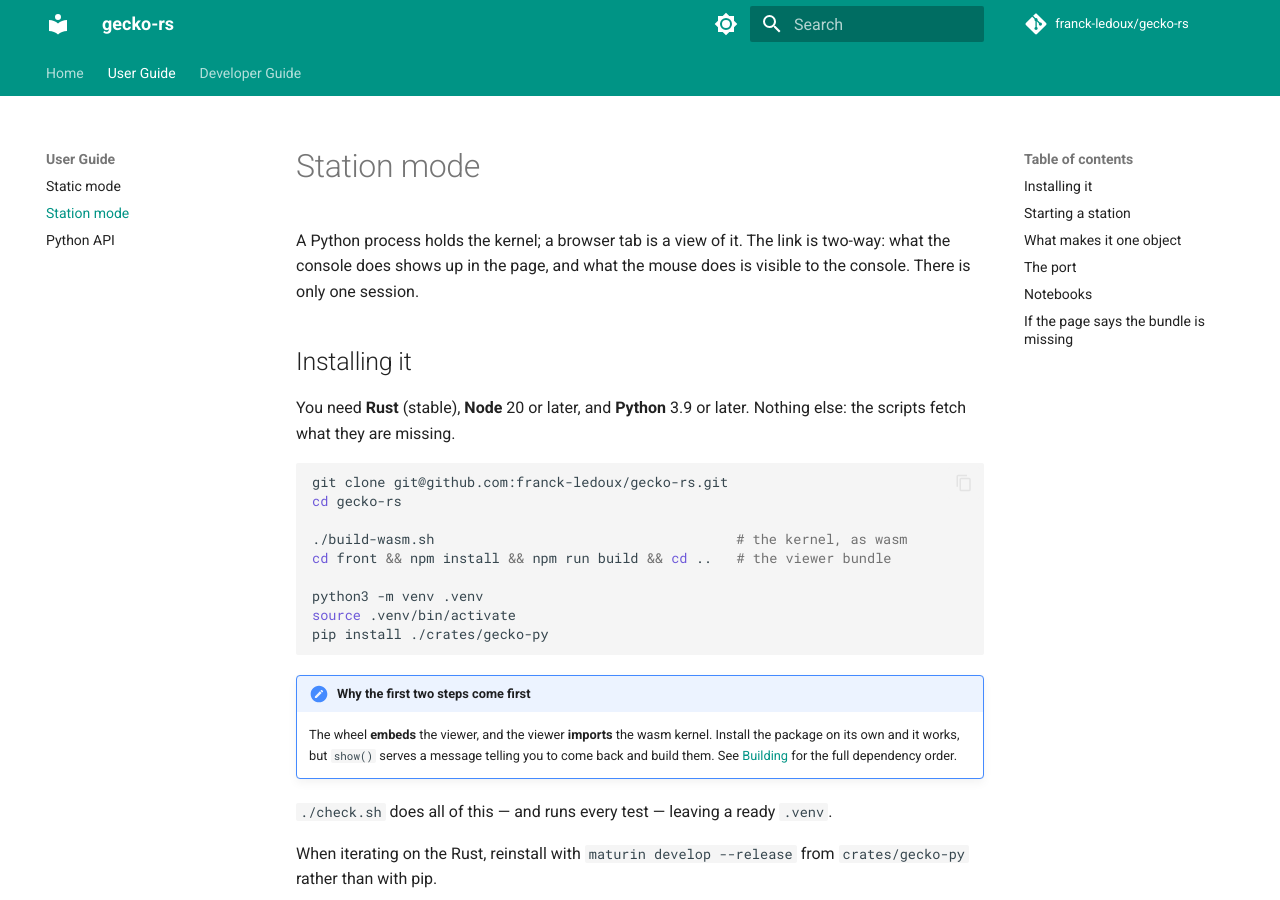
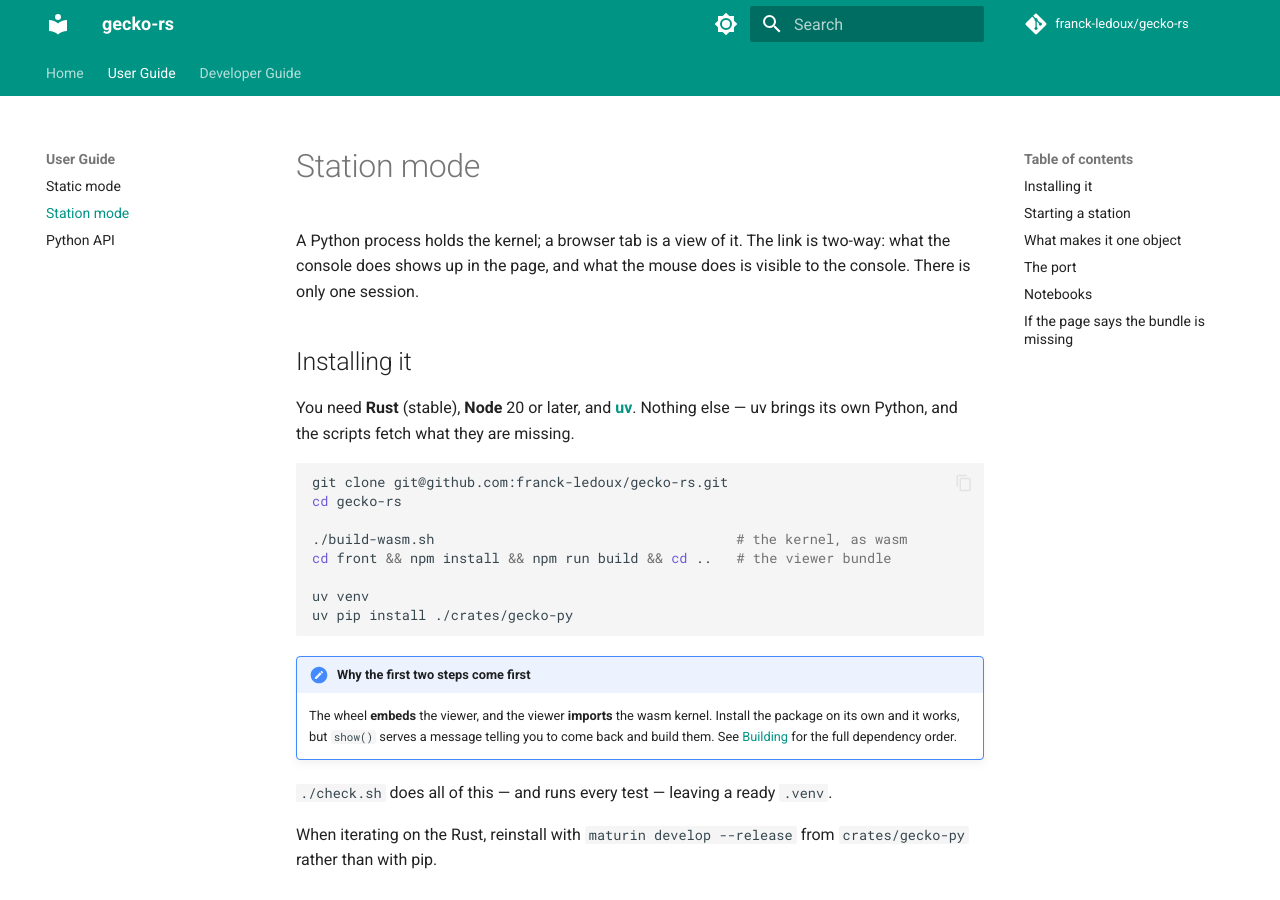
Before and after one commit to franck-ledoux/gecko-rs, an MkDocs documentation site: the page built from docs/user-guide/station.md, in a window 1280 px wide and 900 px high. Built offline with MkDocs 1.6.1 and Material for MkDocs 9.7.7, drawn with Linux system fonts in a browser that asks for light colours; comment, search, counter and statistics services are not loaded.

Commit message:
Use uv for everything Python
No bare pip anywhere: check.sh and docs.sh create the environment with
`uv venv` and install with `uv pip`, and CI does the same through
astral-sh/setup-uv.

It also shortens what a reader has to have installed. uv fetches an interpreter
if the machine has none, so the prerequisites are now Rust, Node and uv rather
than Rust, Node and a Python of the right version.

setup-uv is pinned to v10.2.0 rather than a floating major: the action's
floating major tags stop at v7 while its releases are on v10, so `@v10` would
not resolve.

Co-Authored-By: Claude Opus 5 <noreply@anthropic.com>

````diff
--- a/docs/user-guide/station.md
+++ b/docs/user-guide/station.md
@@ -6,8 +6,9 @@ visible to the console. There is only one session.
 
 ## Installing it
 
-You need **Rust** (stable), **Node** 20 or later, and **Python** 3.9 or later.
-Nothing else: the scripts fetch what they are missing.
+You need **Rust** (stable), **Node** 20 or later, and
+[**uv**](https://docs.astral.sh/uv/getting-started/installation/). Nothing
+else — uv brings its own Python, and the scripts fetch what they are missing.
 
 ```bash
 git clone git@github.com:franck-ledoux/gecko-rs.git
@@ -16,9 +17,8 @@ cd gecko-rs
 ./build-wasm.sh                                     # the kernel, as wasm
 cd front && npm install && npm run build && cd ..   # the viewer bundle
 
-python3 -m venv .venv
-source .venv/bin/activate
-pip install ./crates/gecko-py
+uv venv
+uv pip install ./crates/gecko-py
 ```
 
 !!! note "Why the first two steps come first"
@@ -95,7 +95,7 @@ serves an explanatory message instead of a blank page:
 ```bash
 ./build-wasm.sh
 cd front && npm install && npm run build && cd ..
-pip install ./crates/gecko-py        # or: maturin develop --release
+uv pip install ./crates/gecko-py     # or: maturin develop --release
 ```
 
 The first line is not optional: the bundle imports the wasm kernel, so building
````
Also changed, not shown: README.md (+8 -8 lines), docs/developer-guide/building.md (+1 -1 lines), docs/developer-guide/documentation.md (+4 -5 lines), docs/developer-guide/testing.md (+1 -1 lines), docs/user-guide/python.md (+4 -1 lines), 3 other files.
